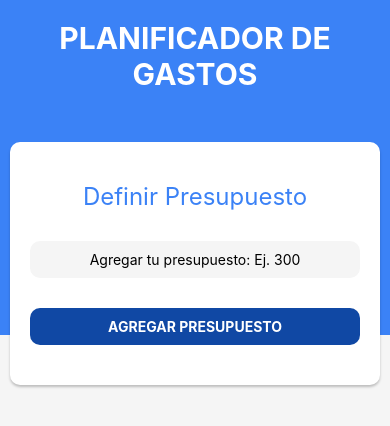
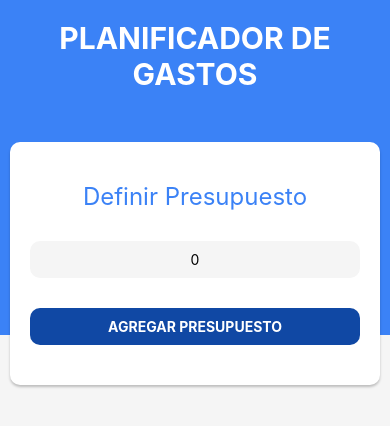
Before and after one commit to diazjuanjo/planificador, a React Native app: screen / in a window 390 px wide. Shown: the top 426 px of the page. Built offline with nearby package versions, Linux system fonts and the light colour scheme.

Commit message:
en la clase 119

```diff
--- a/App.js
+++ b/App.js
@@ -4,11 +4,21 @@ import Header from './src/components/Header';
 import NuevoPresupuesto from './src/components/NuevoPresupuesto';
 
 const App = () => {
+
+  const handleNuevoPresupuesto = (presupuesto) => {
+    if(Number(presupuesto) > 0) {
+      console.log('presupuesto valido')
+  }else{
+    console.log('presupuesto inválido')
+  }}
+
   return (
     <View style={styles.contenedor}>
       <View style={styles.header}>
         <Header />
-        <NuevoPresupuesto />
+        <NuevoPresupuesto
+          handleNuevoPresupuesto={handleNuevoPresupuesto}
+        />
       </View>
     </View>
   );
--- a/src/components/NuevoPresupuesto.js
+++ b/src/components/NuevoPresupuesto.js
@@ -1,7 +1,10 @@
-import React from 'react';
+import React, {useState} from 'react';
 import {View, Text, TextInput, Pressable, StyleSheet} from 'react-native';
 
-const NuevoPresupuesto = () => {
+const NuevoPresupuesto = ({handleNuevoPresupuesto}) => {
+
+  const [presupuesto, setPresupuesto] = useState(0)
+
   return (
     <View style={styles.contenedor}>
       <Text style={styles.label}>Definir Presupuesto</Text>
@@ -9,8 +12,13 @@ const NuevoPresupuesto = () => {
         keyboardType="numeric"
         placeholder="Agregar tu presupuesto: Ej. 300"
         style={styles.input}
+        value={presupuesto.toString()}
+        onChangeText={setPresupuesto}
       />
-      <Pressable style={styles.boton}>
+      <Pressable
+        style={styles.boton}
+        onPress={handleNuevoPresupuesto(presupuesto)}
+      >
         <Text style={styles.botonTexto}>Agregar Presupuesto</Text>
       </Pressable>
     </View>
```
Also changed, not shown: 2 other files (tests, documents, lock files or other folders).
